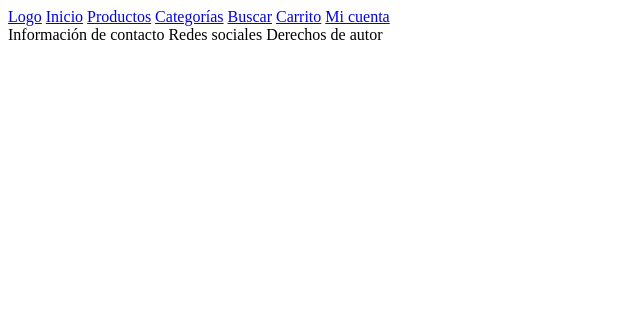
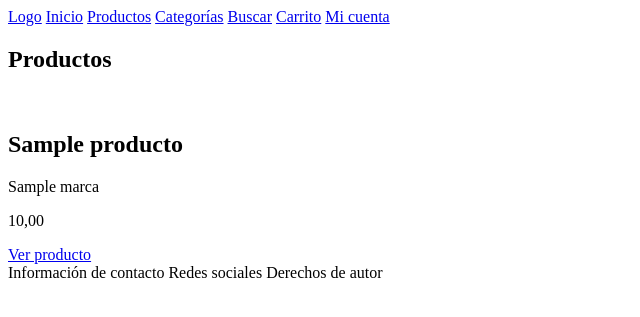
Before and after one commit to cristian9103/project_store, a Django app: page / in a window 1280 px wide. Shown: the top 317 px of the page, without its empty margins (0-640 px from the left). Run offline with Django 5.2, Linux system fonts and the light colour scheme; tables that the repository leaves empty hold one stand-in row (values such as "Sample post").

Commit message:
Se modifica el archivo lista_productos.html de la carpeta templates/catalogo

```diff
--- a/templates/catalogo/lista_productos.html
+++ b/templates/catalogo/lista_productos.html
@@ -1,29 +1,37 @@
 {% extends "base.html" %}
+
+{% block title %}
+Productos
+{% endblock %}
 
 {% block content %}
 
-<header>
+<section>
 
-</header>
+    <h1>Productos</h1>
 
-<main>
+    {% for producto in productos %}
 
-    <section>
+        <article>
 
-        {% for producto in productos %}
+            <img>
 
-            <article>
+            <h2>{{ producto.nombre }}</h2>
 
-            </article>
+            <p>{{ producto.marca }}</p>
 
-        {% empty %}
+            <p>{{ producto.precio_venta }}</p>
 
-            <p>No hay productos disponibles.</p>
+            <a href="#">Ver producto</a>
 
-        {%  endfor %}
+        </article>
 
-    </section>
+    {% empty %}
 
-</main>
+        <p>No hay productos disponibles.</p>
+
+    {% endfor %}
+
+</section>
 
 {% endblock %}
```
